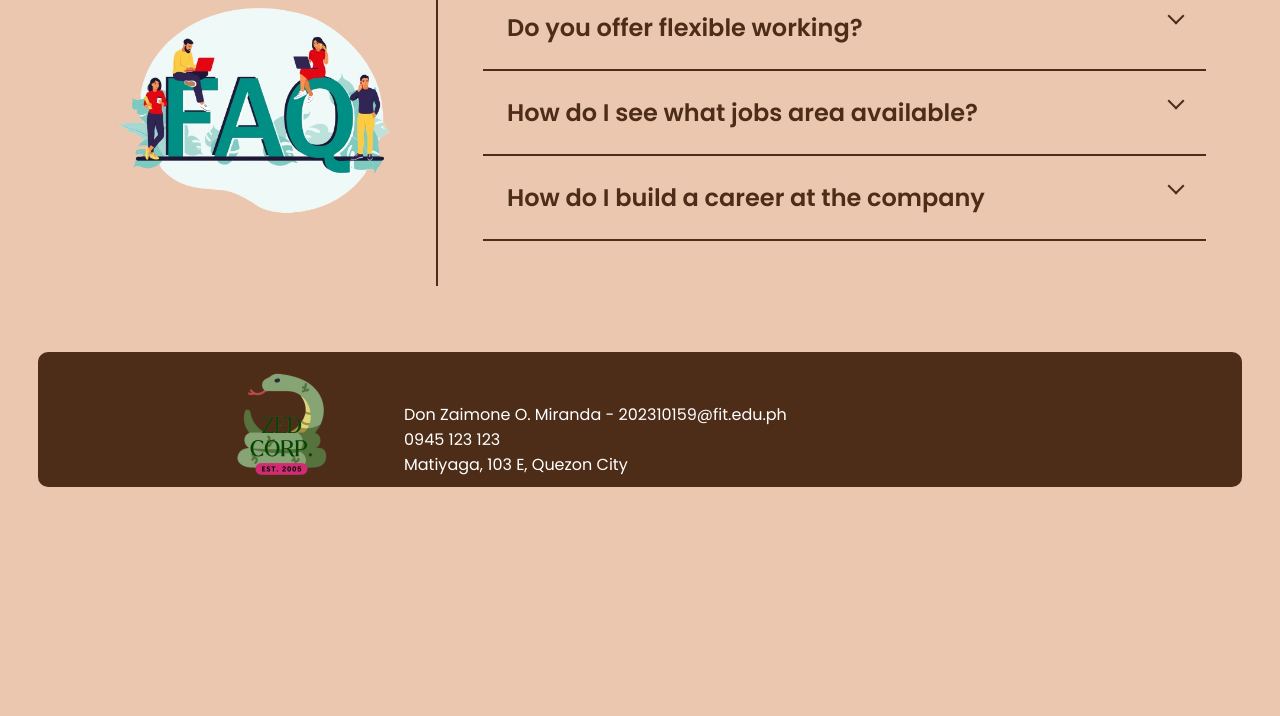
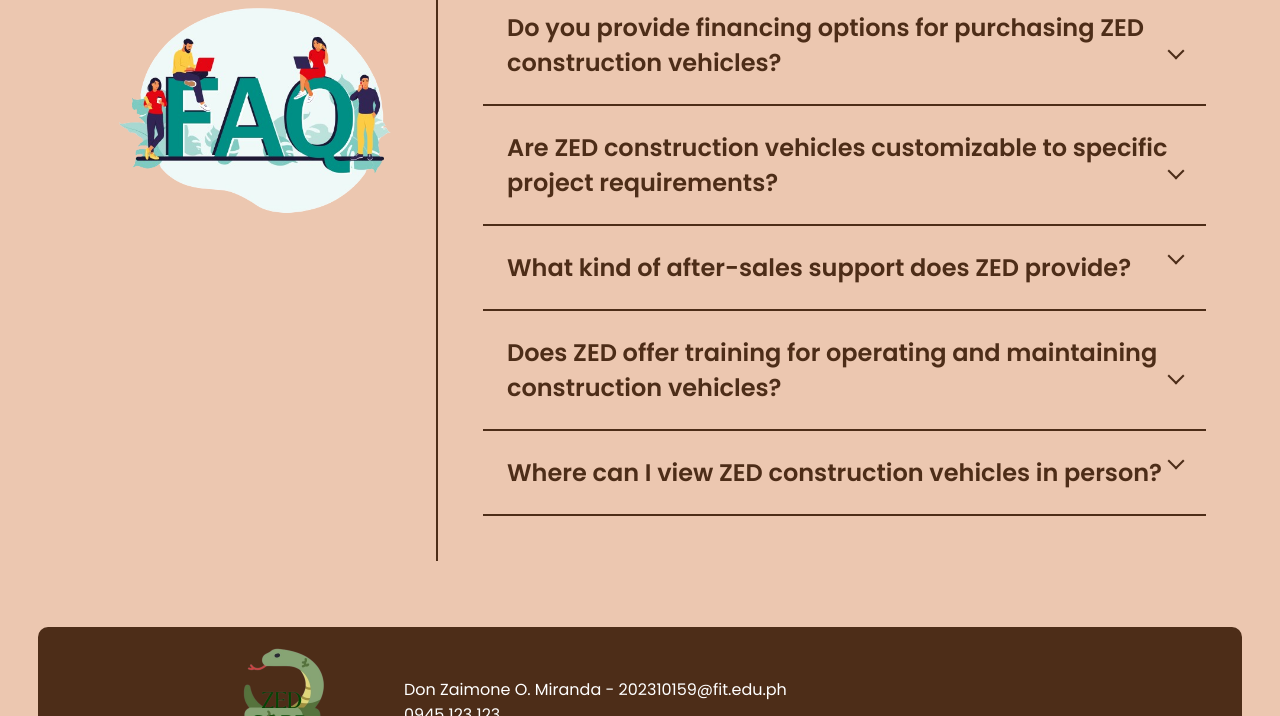
Before and after one commit to SaiZai-bot/FinalProject, a plain HTML site: page FAQs.html in a window 1280 px wide. Shown: the part 659-1375 px from the top of the page. Before the commit the page ends 1185 px from the top, so only its background shows below. Drawn offline with Linux system fonts and the light colour scheme.

Commit message:
Add files via upload

```diff
--- a/FAQs.html
+++ b/FAQs.html
@@ -38,70 +38,57 @@
     <div class="faqs-box">
         <div class="faqs-wrapper">
             <input type="checkbox" class="faq-trigger" id="faq-trigger-1">
-            <label class="faq-title" for="faq-trigger-1">What qualities do you look for candidates?</label>
+            <label class="faq-title" for="faq-trigger-1">What types of construction vehicles does ZED offer?</label>
             <div class="faq-detail">
-                <p>Lorem ipsum dolor sit amet, consectetur adipiscing elit.
-                    Nunc tincidunt dolor lobortis metus dictum, sit amet tempor eros maximus.
-                     Cras faucibus consequat auctor. Integer lorem est, iaculis a aliquam
-                     quis, molestie at nulla. Nulla porttitor nisl risus, a finibus velit
-                     gravida eleifend. Curabitur ac tempor nulla. Vestibulum at magna sit
-                     amet erat posuere ullamcorper. Aliquam id sagittis felis. Aenean eu
-                     porttitor leo. Vestibulum laoreet nunc lacus, at efficitur tellus
-                     tempor a. Vestibulum fermentum commodo ante, ut pharetra risus finibus
-                     in. Nunc sodales arcu sed euismod cursus. Praesent dolor augue, lobortis id
-                     feugiat ut, sollicitudin vitae dui. Lorem ipsum dolor sit amet, consectetur adipiscing elit. Sed luctus eleifend metus id eleifend. Aenean at mi lectus. Etiam posuere, dui eu accumsan convallis, turpis dui ultrices arcu, nec
-                    fringilla lacus erat in augue.</p>
+                <p>ZED specializes in a wide range of construction vehicles including excavators,
+                    bulldozers, loaders, dump trucks, and more.
+                    We offer both new and used options to suit various project needs.</p>
             </div>
         </div>
         <div class="faqs-wrapper">
             <input type="checkbox" class="faq-trigger" id="faq-trigger-2">
-            <label class="faq-title" for="faq-trigger-2">Do you offer flexible working?</label>
+            <label class="faq-title" for="faq-trigger-2">Do you provide financing options for purchasing ZED construction vehicles?</label>
             <div class="faq-detail">
-                <p>Lorem ipsum dolor sit amet, consectetur adipiscing elit.
-                    Nunc tincidunt dolor lobortis metus dictum, sit amet tempor eros maximus.
-                     Cras faucibus consequat auctor. Integer lorem est, iaculis a aliquam
-                     quis, molestie at nulla. Nulla porttitor nisl risus, a finibus velit
-                     gravida eleifend. Curabitur ac tempor nulla. Vestibulum at magna sit
-                     amet erat posuere ullamcorper. Aliquam id sagittis felis. Aenean eu
-                     porttitor leo. Vestibulum laoreet nunc lacus, at efficitur tellus
-                     tempor a. Vestibulum fermentum commodo ante, ut pharetra risus finibus
-                     in. Nunc sodales arcu sed euismod cursus. Praesent dolor augue, lobortis id
-                     feugiat ut, sollicitudin vitae dui. Lorem ipsum dolor sit amet, consectetur adipiscing elit. Sed luctus eleifend metus id eleifend. Aenean at mi lectus. Etiam posuere, dui eu accumsan convallis, turpis dui ultrices arcu, nec
-                    fringilla lacus erat in augue.</p>
+                <p>Yes, we offer flexible financing solutions tailored to meet the needs of our customers.
+                    Whether you're a small contractor or a large construction firm,
+                    we can help you find financing that fits your budget.</p>
             </div>
         </div>
         <div class="faqs-wrapper">
             <input type="checkbox" class="faq-trigger" id="faq-trigger-3">
-            <label class="faq-title" for="faq-trigger-3">How do I see what jobs area available?</label>
+            <label class="faq-title" for="faq-trigger-3">Are ZED construction vehicles customizable to specific project requirements?</label>
             <div class="faq-detail">
-                <p>Lorem ipsum dolor sit amet, consectetur adipiscing elit.
-                    Nunc tincidunt dolor lobortis metus dictum, sit amet tempor eros maximus.
-                     Cras faucibus consequat auctor. Integer lorem est, iaculis a aliquam
-                     quis, molestie at nulla. Nulla porttitor nisl risus, a finibus velit
-                     gravida eleifend. Curabitur ac tempor nulla. Vestibulum at magna sit
-                     amet erat posuere ullamcorper. Aliquam id sagittis felis. Aenean eu
-                     porttitor leo. Vestibulum laoreet nunc lacus, at efficitur tellus
-                     tempor a. Vestibulum fermentum commodo ante, ut pharetra risus finibus
-                     in. Nunc sodales arcu sed euismod cursus. Praesent dolor augue, lobortis id
-                     feugiat ut, sollicitudin vitae dui. Lorem ipsum dolor sit amet, consectetur adipiscing elit. Sed luctus eleifend metus id eleifend. Aenean at mi lectus. Etiam posuere, dui eu accumsan convallis, turpis dui ultrices arcu, nec
-                    fringilla lacus erat in augue.</p>
+                <p>Absolutely! ZED understands that every construction project is unique.
+                    We offer customization options to tailor our vehicles to your specific needs,
+                    ensuring maximum efficiency and productivity on site.</p>
             </div>
         </div>
         <div class="faqs-wrapper">
             <input type="checkbox" class="faq-trigger" id="faq-trigger-4">
-            <label class="faq-title" for="faq-trigger-4">How do I build a career at the company</label>
+            <label class="faq-title" for="faq-trigger-4">What kind of after-sales support does ZED provide?</label>
             <div class="faq-detail">
-                <p>Lorem ipsum dolor sit amet, consectetur adipiscing elit.
-                    Nunc tincidunt dolor lobortis metus dictum, sit amet tempor eros maximus.
-                     Cras faucibus consequat auctor. Integer lorem est, iaculis a aliquam
-                     quis, molestie at nulla. Nulla porttitor nisl risus, a finibus velit
-                     gravida eleifend. Curabitur ac tempor nulla. Vestibulum at magna sit
-                     amet erat posuere ullamcorper. Aliquam id sagittis felis. Aenean eu
-                     porttitor leo. Vestibulum laoreet nunc lacus, at efficitur tellus
-                     tempor a. Vestibulum fermentum commodo ante, ut pharetra risus finibus
-                     in. Nunc sodales arcu sed euismod cursus. Praesent dolor augue, lobortis id
-                     feugiat ut, sollicitudin vitae dui. Lorem ipsum dolor sit amet, consectetur adipiscing elit. Sed luctus eleifend metus id eleifend. Aenean at mi lectus. Etiam posuere, dui eu accumsan convallis, turpis dui ultrices arcu, nec
-                    fringilla lacus erat in augue.</p>
+                <p>At ZED, we are committed to providing exceptional after-sales support.
+                    This includes comprehensive maintenance services, genuine spare parts availability,
+                    and technical
+                    assistance to keep your equipment operating at peak performance.</p>
+            </div>
+        </div>
+        <div class="faqs-wrapper">
+            <input type="checkbox" class="faq-trigger" id="faq-trigger-5">
+            <label class="faq-title" for="faq-trigger-5">Does ZED offer training for operating and maintaining construction vehicles?</label>
+            <div class="faq-detail">
+                <p>Yes, we provide training programs designed to educate operators on safe and efficient use of
+                    ZED construction vehicles. Our training sessions cover operating
+                    procedures, maintenance practices, and safety protocols.</p>
+            </div>
+        </div>
+        <div class="faqs-wrapper">
+            <input type="checkbox" class="faq-trigger" id="faq-trigger-6">
+            <label class="faq-title" for="faq-trigger-6">Where can I view ZED construction vehicles in person?</label>
+            <div class="faq-detail">
+                <p>You can visit our showroom located at Matiyaga, 103 E, Quezon City, Philippines, where you can see our range of
+                    construction vehicles up close. Our knowledgeable staff will be
+                    happy to assist you and provide demonstrations of our equipment.</p>
             </div>
         </div>
     </div>
--- a/Product.css
+++ b/Product.css
@@ -1,3 +1,4 @@
+@import url('https://fonts.googleapis.com/css2?family=Poppins:ital,wght@0,100;0,200;0,300;0,400;0,500;0,600;0,700;0,800;0,900;1,100;1,200;1,300;1,400;1,500;1,600;1,700;1,800;1,900&display=swap');
 
 
 * {
@@ -105,7 +106,6 @@ body{
     position: center;
     padding: 0;
     background: #4D2D18;
-    text-transform: uppercase;
 
 }
 
@@ -121,6 +121,7 @@ body{
     background-position: center;
     justify-content: center;
     align-items: center;
+
 
 }
 
@@ -149,11 +150,12 @@ background-image: linear-gradient(rgba(128, 128, 128, 0.8), rgba(128, 128, 128,0
 }
 
 .carousel > div p {
-    font-size: xx-large;
+    font-size: large;
     color: whitesmoke;
     text-align: center;
     text-align: justify;
-    line-height: 50px;
+
+    font-weight: 600;
 
 }
 
@@ -164,13 +166,11 @@ background-image: linear-gradient(rgba(128, 128, 128, 0.8), rgba(128, 128, 128,0
 
 }
 
-::-webkit-scrollbar{
-    width: 10px;
-}
+
 
 
 .Footer{
-    margin-top: 30px;
+    margin-top: 70px;
     width: 100%;
     border-radius: 10px;
     background-color: #4D2D18;
--- a/regform.css
+++ b/regform.css
@@ -22,7 +22,7 @@ body {
     background-repeat: no-repeat;
     background-position: center;
     background-size: cover;
-    background-color: lightslategrey;
+    background-color: #4D2D18;
 }
 
 .intro {
```
Also changed, not shown: Product.html (+2 -0 lines).
